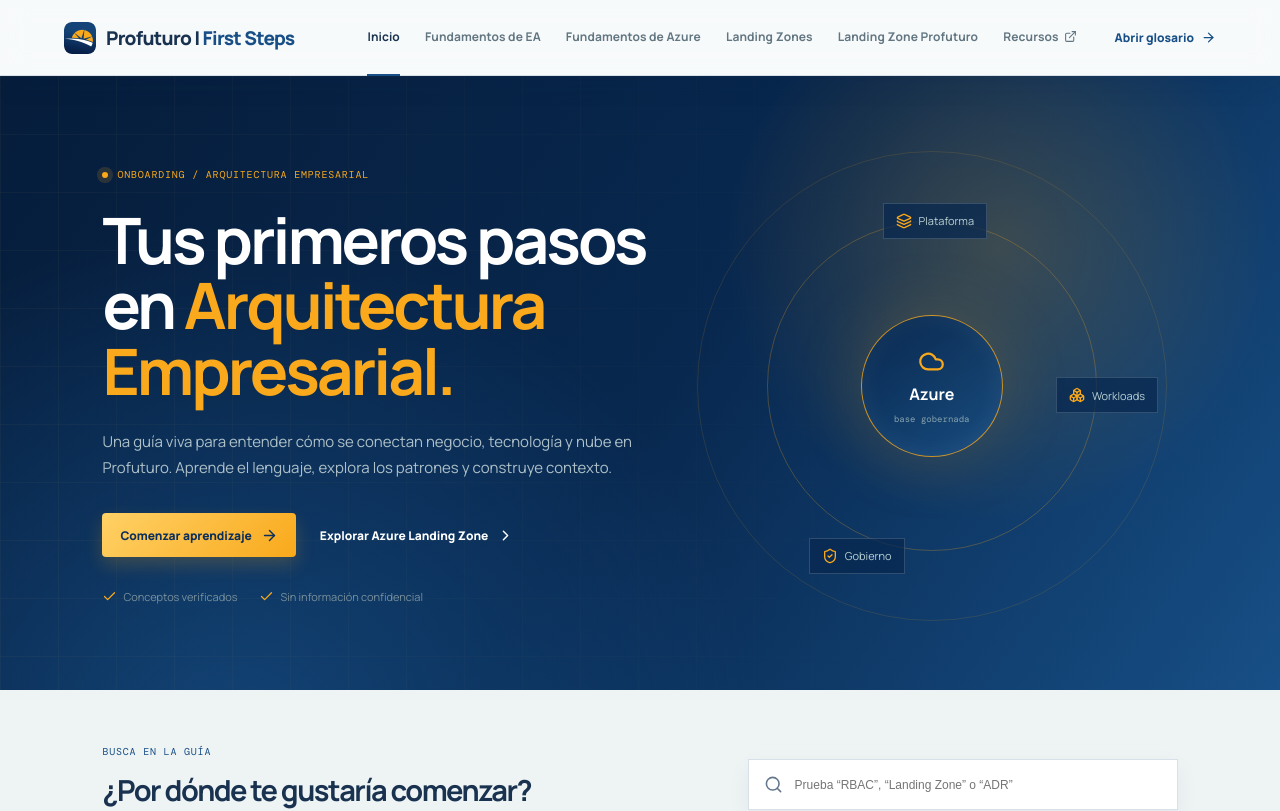
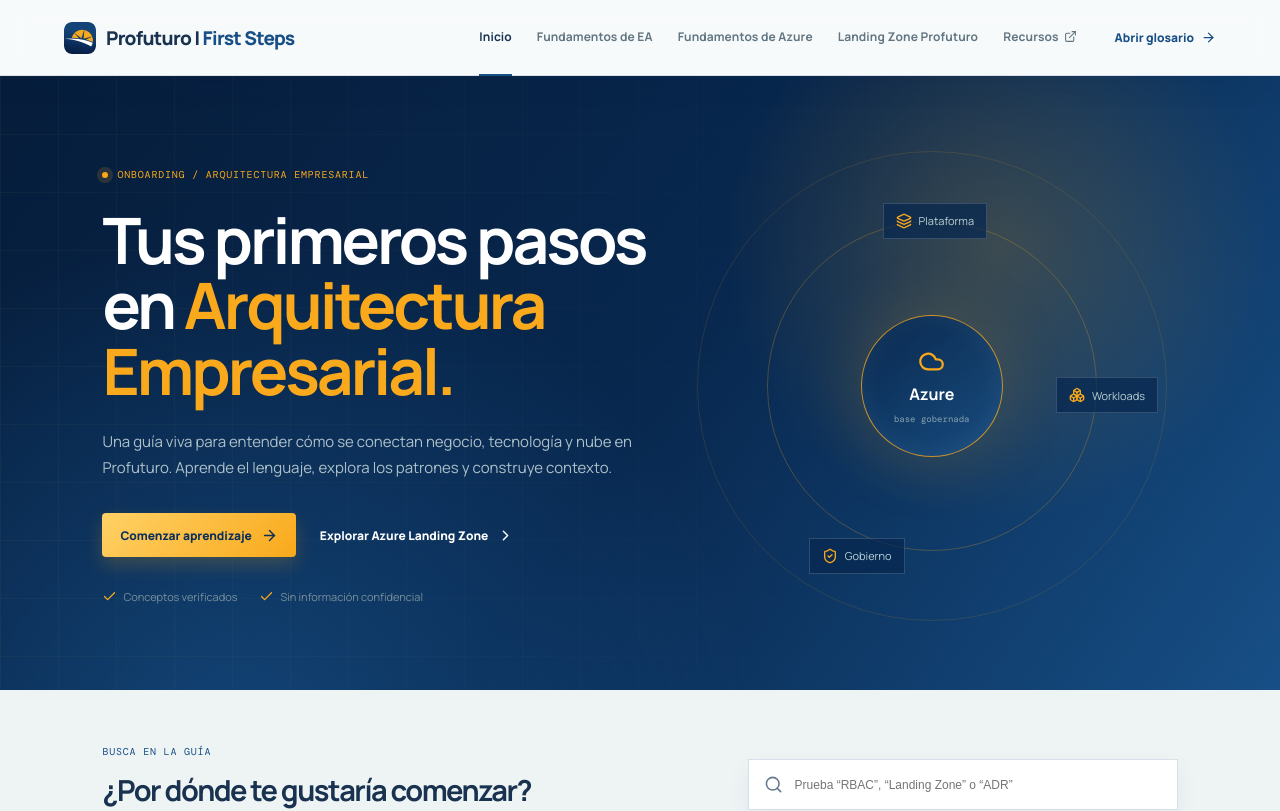
Before and after one commit to JV506268/First-Steps, a React (Vite) app: page / in a window 1280 px wide. Shown: the top 811 px of the page. Built offline with nearby package versions, Linux system fonts and the light colour scheme.

Commit message:
Update top navigation

```diff
--- a/src/App.tsx
+++ b/src/App.tsx
@@ -10,7 +10,6 @@ const navItems: { id: View; label: string }[] = [
   { id: 'home', label: 'Inicio' },
   { id: 'enterprise-architecture', label: 'Fundamentos de EA' },
   { id: 'azure-fundamentals', label: 'Fundamentos de Azure' },
-  { id: 'landing-zones', label: 'Landing Zones' },
   { id: 'profuturo', label: 'Landing Zone Profuturo' },
 ]
 
```
